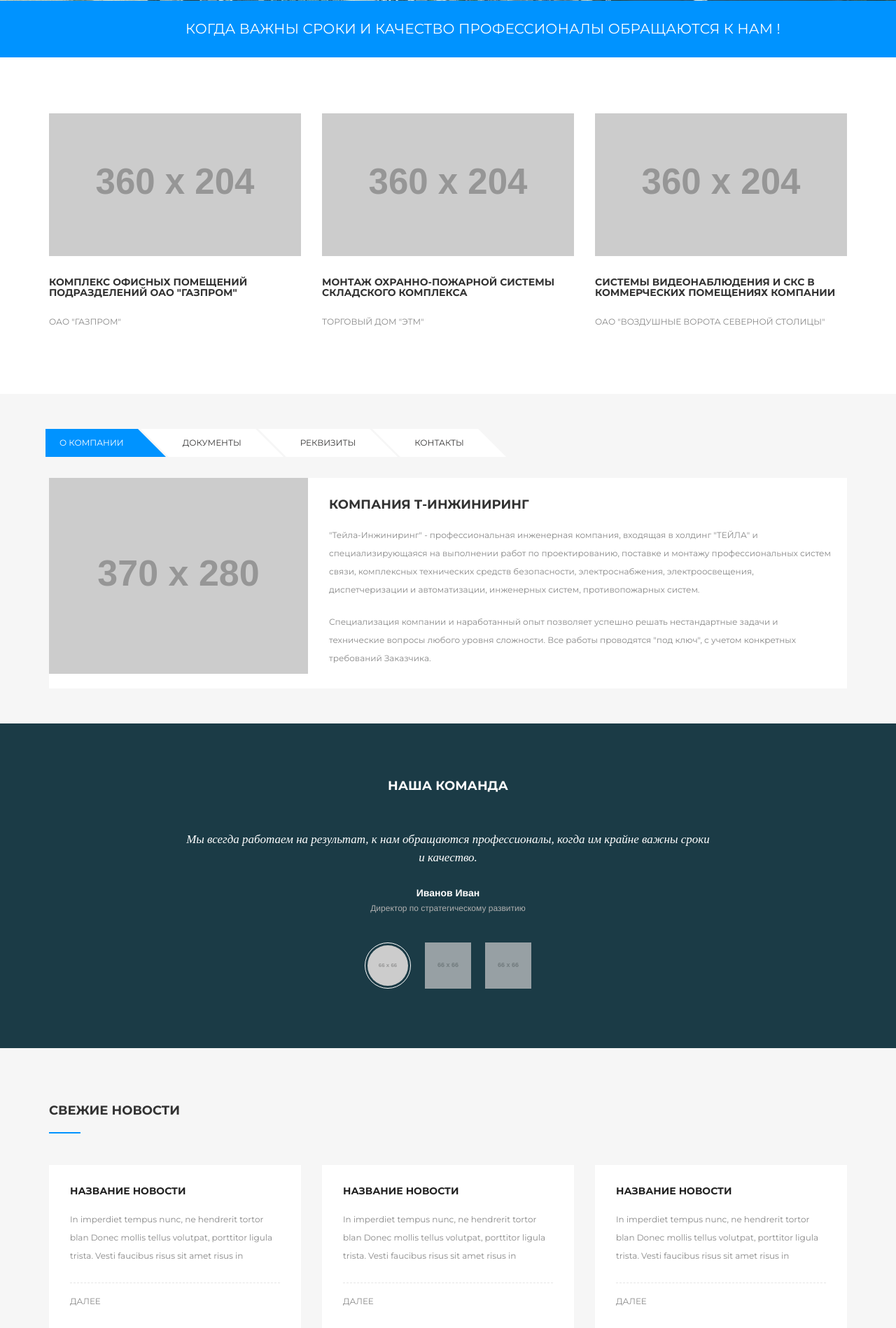
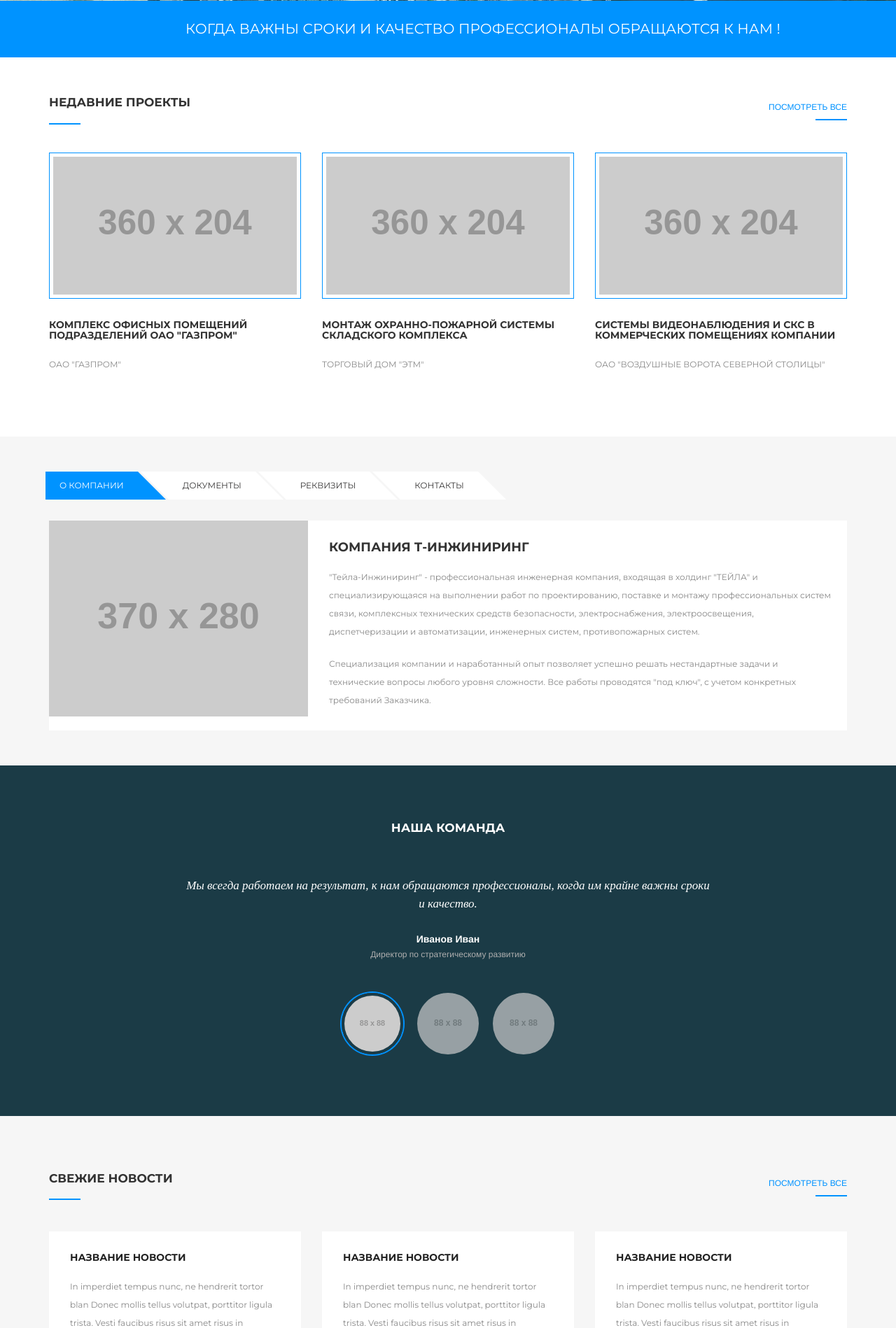
Before and after one commit to mmasterenko/tngr, a Django app: page / in a window 1280 px wide. Shown: the part 613-2511 px from the top of the page at 70% size. Run offline with Django 3.2, Linux system fonts and the light colour scheme; grey boxes labelled with a size stand in for pictures from a placeholder-image service; some libraries are stand-ins or nearby versions; some web fonts are replaced.

Commit message:
out team: round fotos fix

```diff
--- a/static_dir_dev/css/innovation.css
+++ b/static_dir_dev/css/innovation.css
@@ -2103,7 +2103,7 @@ section.full-width .section-heading .line-dec {
 }
 .section-heading h2 {
   font-family: 'Montserrat', sans-serif;
-  font-size: 18px;
+  font-size: 17px;
   text-transform: uppercase;
   font-weight: 700;
   margin-top: 0px;
@@ -2284,6 +2284,7 @@ section.full-width .section-heading .line-dec {
 }
 .services {
   background-color: #ffffff;
+  padding-top: 55px;
 }
 .services .second-row {
   margin-top: 45px;
@@ -2295,6 +2296,8 @@ section.full-width .section-heading .line-dec {
 }
 .services .service-item img {
   width: 100%;
+  padding: 5px;
+  border: 1px solid #0092ff;
 }
 .services .service-item h4 {
   margin-top: 30px;
@@ -2827,19 +2830,24 @@ section.full-width .section-heading .line-dec {
 }
 .testimonials .testimonials-slider .flex-control-thumbs li {
   float: none;
-  width: 66px;
+  width: 88px;
   text-align: center;
   margin: 0px 10px;
 }
 .testimonials .testimonials-slider .flex-control-thumbs img {
-  width: 66px;
-  height: 66px;
+  width: 88px;
+  height: 88px;
+  border-radius: 50%;
 }
 .testimonials .testimonials-slider .flex-control-thumbs .flex-active {
-  border: 1px solid #ffffff;
+  border: 4px solid #1B3B46;
   border-radius: 50%;
-  padding: 3px;
+  /*padding: 4px;*/
   transition: all 0.3s;
+
+  -webkit-box-shadow: 0px 0px 0px 2px rgba(0,146,255,1);
+  -moz-box-shadow: 0px 0px 0px 2px rgba(0,146,255,1);
+  box-shadow: 0px 0px 0px 2px rgba(0,146,255,1);
 }
 .testimonials .testimonials-slider .flex-direction-nav {
   display: none;
@@ -3903,7 +3911,8 @@ section.full-width .section-heading .line-dec {
 .flex-control-nav,
 .flex-direction-nav {
   margin: 0;
-  padding: 0;
+  /*padding: 0;*/
+  padding: 3px 0;
   list-style: none;
 }
 .flex-pauseplay span {
@@ -3954,3 +3963,15 @@ html[xmlns] .flexslider .slides {
     right: 10px;
   }
 }
+
+/* ======
+   My Styling (masterenko)
+   ====== */
+
+.line-dec-right {
+  margin-left: auto;
+}
+
+.section-heading h6 a {
+  color: #0092ff;
+}
--- a/tengApp/templates/tengApp/home.html
+++ b/tengApp/templates/tengApp/home.html
@@ -205,6 +205,19 @@
 
 				<section class="services">
 					<div class="container">
+                        <div class="row">
+							<div class="section-heading col-md-3">
+								<h2>НЕДАВНИЕ ПРОЕКТЫ</h2>
+								<div class="line-dec"></div>
+							</div>
+                            <div class="section-heading col-md-6">
+							</div>
+                            <div class="section-heading col-md-3 text-right">
+								<h6><a href="">ПОСМОТРЕТЬ ВСЕ</a></h6>
+								<div class="line-dec line-dec-right"></div>
+							</div>
+						</div>
+                        <br><br>
 						<div class="row">
 							<div class="col-md-4">
 								<div class="service-item">
@@ -538,7 +551,7 @@
 							<div class="col-md-8 col-md-offset-2">
 								<div class="testimonials-slider">
 									<ul class="slides">
-									    <li data-thumb="http://placehold.it/66x66">
+									    <li data-thumb="http://placehold.it/88x88">
 									      <div class="item">
 												<i class="fa fa-quote-left"></i>
 												<p>Мы всегда работаем на результат, к нам обращаются профессионалы, когда им крайне важны сроки и качество.</p>
@@ -546,7 +559,7 @@
 												<span>Директор по стратегическому развитию</span>
 											</div>
 									    </li>
-									    <li data-thumb="http://placehold.it/66x66">
+									    <li data-thumb="http://placehold.it/88x88">
 									      <div class="item">
 												<i class="fa fa-quote-left"></i>
 												<p>Мы всегда работаем на результат, к нам обращаются профессионалы, когда им крайне важны сроки и качество.</p>
@@ -554,7 +567,7 @@
 												<span>Главный инженер</span>
 											</div>
 									    </li>
-									    <li data-thumb="http://placehold.it/66x66">
+									    <li data-thumb="http://placehold.it/88x88">
 									      <div class="item">
 												<i class="fa fa-quote-left"></i>
 												<p>Мы всегда работаем на результат, к нам обращаются профессионалы, когда им крайне важны сроки и качество.</p>
@@ -572,9 +585,15 @@
 				<section class="latest-news">
 					<div class="container">
 						<div class="row">
-							<div class="section-heading col-md-12">
+							<div class="section-heading col-md-3">
 								<h2>СВЕЖИЕ НОВОСТИ</h2>
 								<div class="line-dec"></div>
+							</div>
+                            <div class="section-heading col-md-6">
+							</div>
+                            <div class="section-heading col-md-3 text-right">
+								<h6><a href="">ПОСМОТРЕТЬ ВСЕ</a></h6>
+								<div class="line-dec line-dec-right"></div>
 							</div>
 						</div>
 						<div class="row">
```
